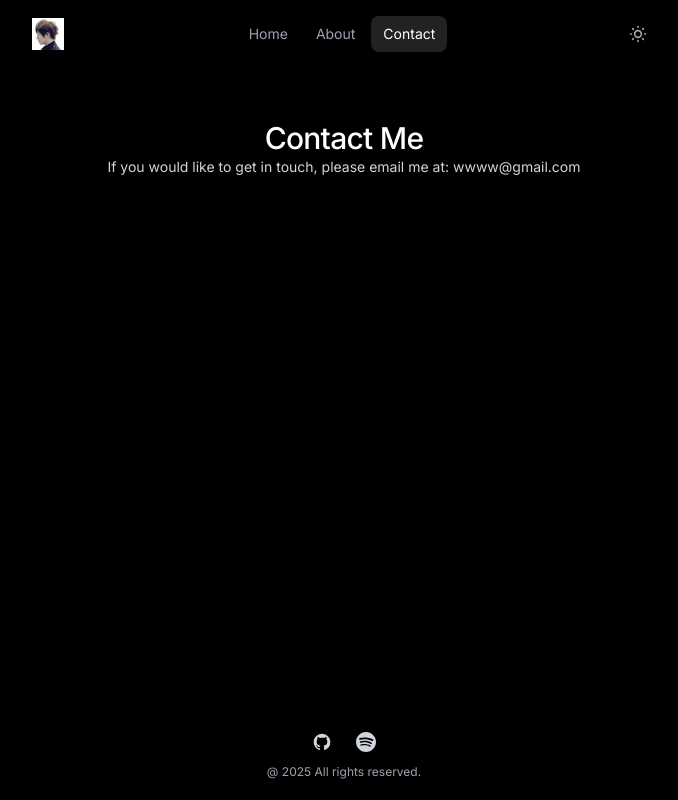
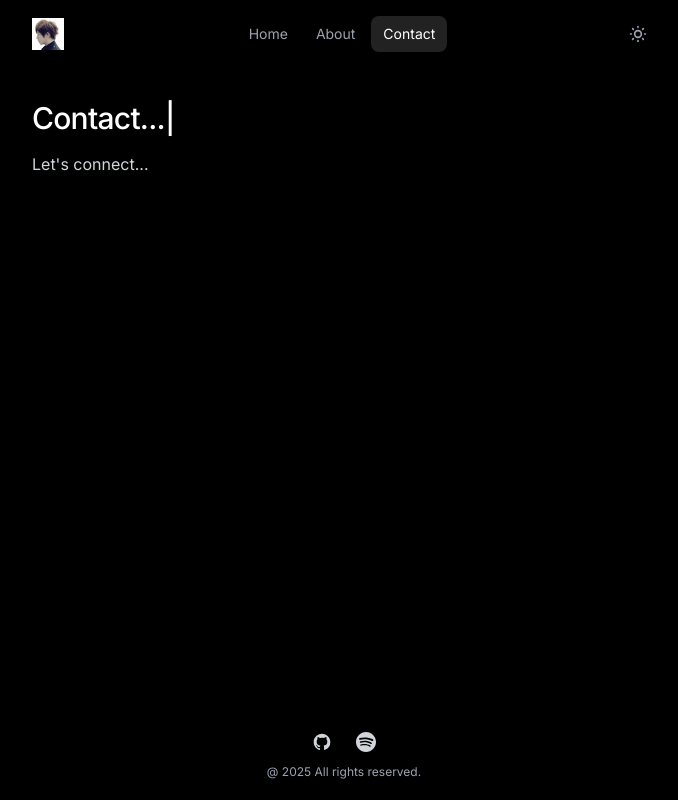
Before and after one commit to Mayday46/portfolio, a React (Vite) app: page /contact in a window 1280 px wide. Shown: the whole page, without its empty margins (296-974 px from the left). Built offline with nearby package versions, Linux system fonts and the light colour scheme; no server answers.

Commit message:
Working on contact..

```diff
--- a/src/page/Contact.jsx
+++ b/src/page/Contact.jsx
@@ -1,10 +1,18 @@
+
+import Intro from "../components/Intro";
+import { FadeInSection } from "../utils/FadeInSection";
 
 const Contact = () => {
 
     return (
-        <div style={{ padding: '20px', textAlign: 'center' }}>
-            <h1>Contact Me</h1>
-            <p>If you would like to get in touch, please email me at: wwww@gmail.com</p>
+        <div>
+            <FadeInSection>
+                <Intro
+                    heading = "Contact..."
+                    subheading = "Let's connect..."
+
+                />
+            </FadeInSection>
         </div>
     )
 
```
